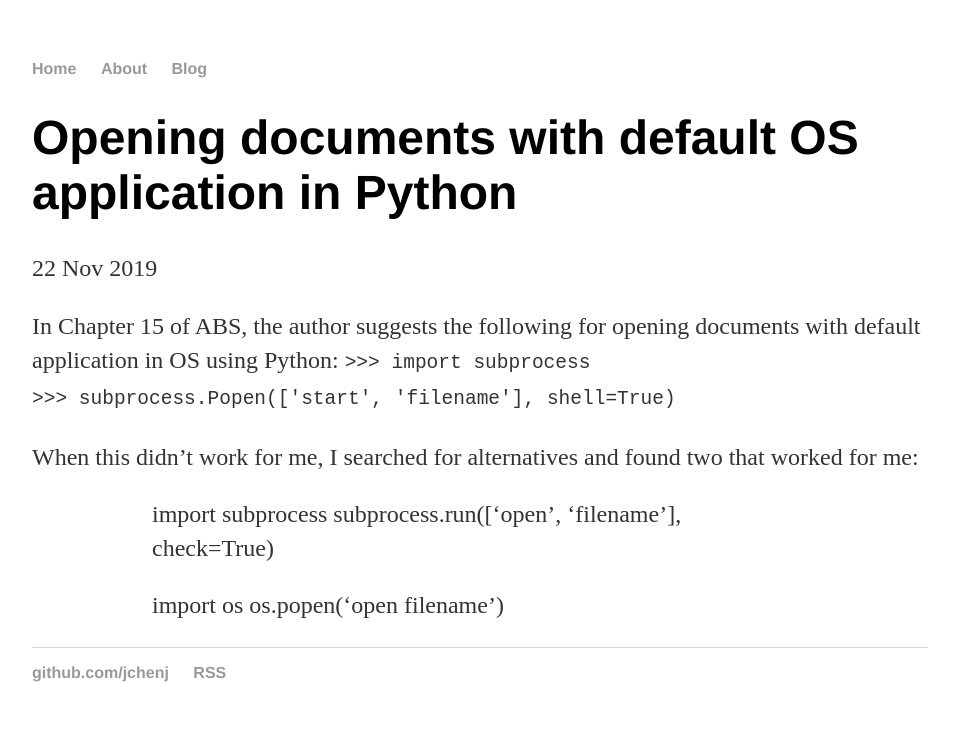
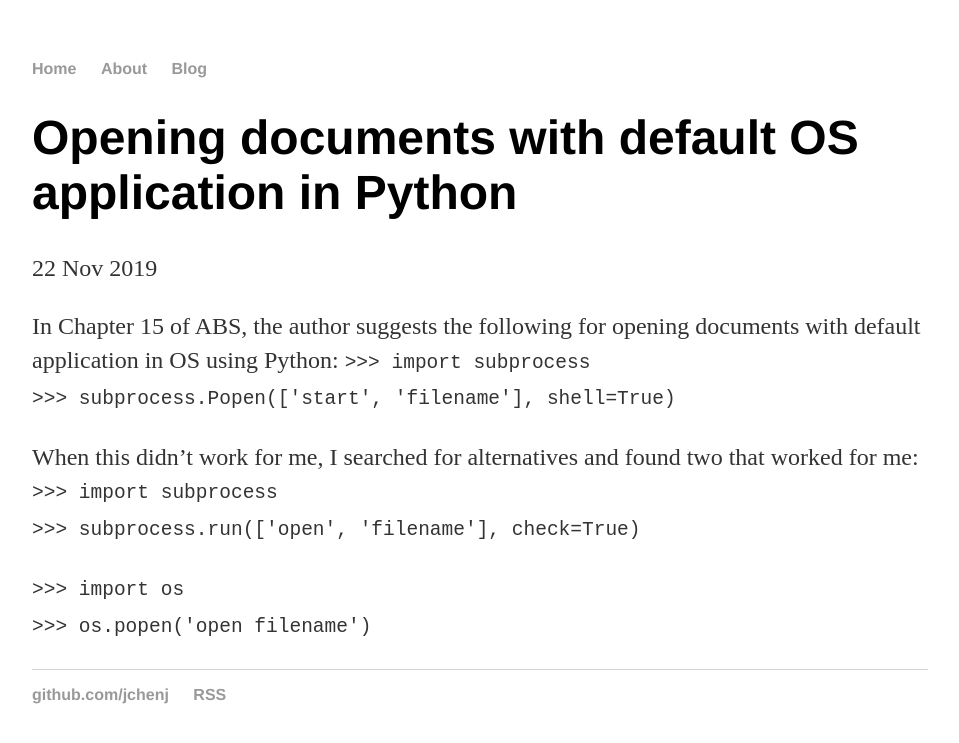
Before and after one commit to jchenj/jchenj.github.io, a Jekyll site: the page built from _posts/2019-11-22-opening-doc-with-default-os-application-python.md, in a window 1280 px wide. Shown: the top 743 px of the page, without its empty margins (160-1119 px from the left). Built offline with Jekyll 4.4.1, drawn with Linux system fonts in a browser that asks for light colours.

```diff
--- a/_posts/2019-11-22-opening-doc-with-default-os-application-python.md
+++ b/_posts/2019-11-22-opening-doc-with-default-os-application-python.md
@@ -9,8 +9,8 @@ In Chapter 15 of ABS, the author suggests the following for opening documents wi
 `>>> subprocess.Popen(['start', 'filename'], shell=True)`
 
 When this didn't work for me, I searched for alternatives and found two that worked for me:
->>> import subprocess
->>> subprocess.run(['open', 'filename'], check=True)
+`>>> import subprocess`\\
+`>>> subprocess.run(['open', 'filename'], check=True)`
 
->>> import os
->>> os.popen('open filename')
+`>>> import os`\\
+`>>> os.popen('open filename')`
```
